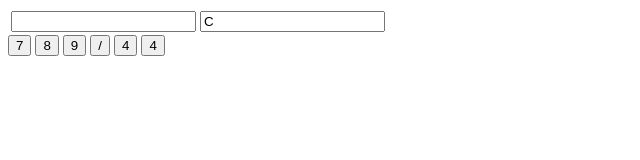
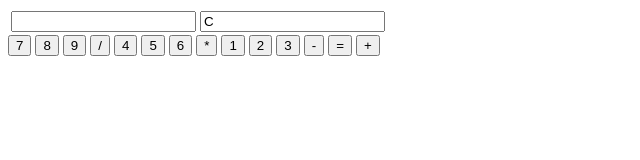
Before and after one commit to blazinsp/Simple-Calculator, a plain HTML site: page Simple Calculator/index.html in a window 1280 px wide. Shown: the whole page, without its empty margins (0-640 px from the left). Drawn offline with Linux system fonts and the light colour scheme.

Commit message:
modified the index.html

```diff
--- a/Simple Calculator/index.html
+++ b/Simple Calculator/index.html
@@ -14,7 +14,7 @@
             <table>
                 <tr>
                     <td colspan="3"><input type='text' id='result' class='screen'></td>
-                    <td><input type="text" value="C" onclick="clearScreen{}" class="clear"/></td>
+                    <td><input type="text" value="C" onclick="clearScreen()" class="clear"/></td>
 
                 </tr>
             </table>
@@ -25,11 +25,15 @@
                 <Input type="button" value="9" class="button" onclick="display('9')"></Input>
                 <Input type="button" value="/" class="operator" onclick="display('/')"></Input>
                 <Input type="button" value="4" class="button" onclick="display('4')"></Input>
-                <Input type="button" value="4" class="button" onclick="display('4')"></Input>
-
-
-
-
+                <Input type="button" value="5" class="button" onclick="display('5')"></Input>
+                <Input type="button" value="6" class="button" onclick="display('6')"></Input>
+                <Input type="button" value="*" class="operator" onclick="display('*')"></Input>
+                <Input type="button" value="1" class="button" onclick="display('1')"></Input>
+                <Input type="button" value="2" class="button" onclick="display('2')"></Input>
+                <Input type="button" value="3" class="button" onclick="display('3')"></Input>
+                <Input type="button" value="-" class="operator" onclick="display('-')"></Input>
+                <Input type="button" value="=" class="button equal-sign" onclick="solve()"></Input>
+                <Input type="button" value="+" class="operator" onclick="display('+')"></Input>
 
 
             </div>
```
